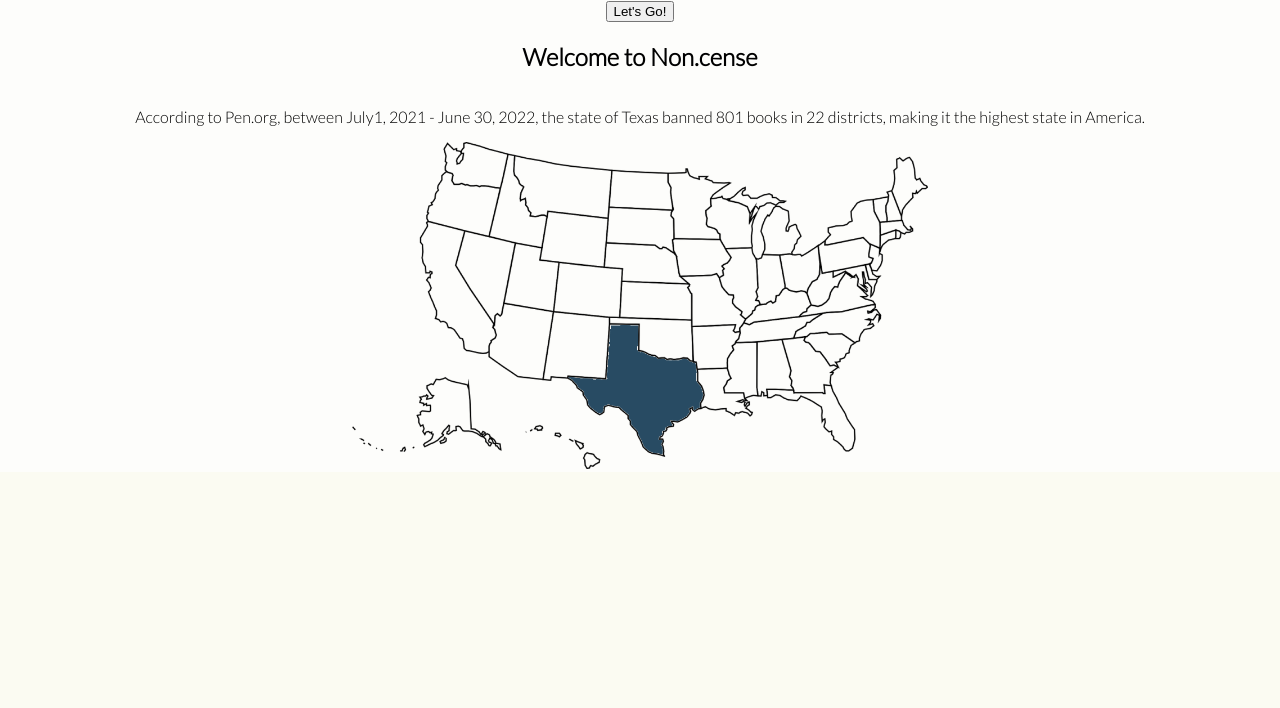
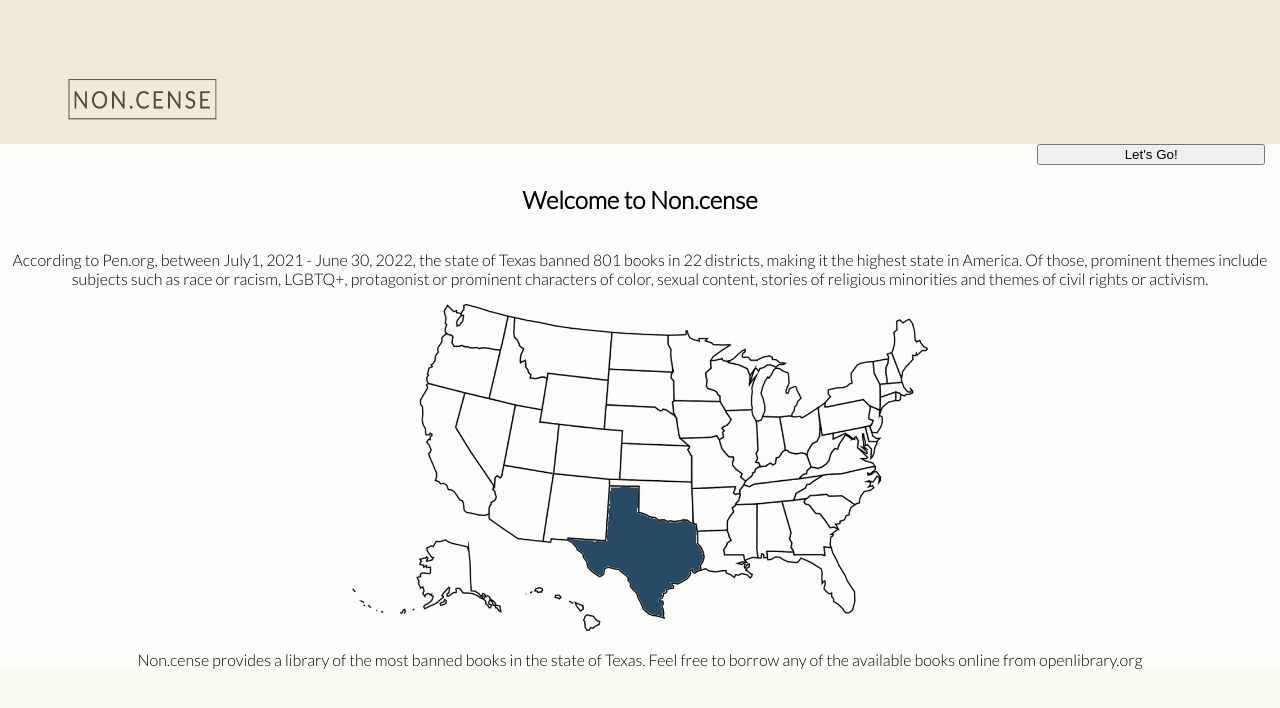
Before and after one commit to jheidepriem/noncense, a React (Create React App) app: page / in a window 1280 px wide. Shown: the top 708 px of the page. Built offline with nearby package versions, Linux system fonts and the light colour scheme; no server answers.

Commit message:
Add wireframe to about page

```diff
--- a/src/About/About.js
+++ b/src/About/About.js
@@ -1,18 +1,33 @@
-import './About.css'
+import Header from "../Header/Header";
+import "./About.css";
 
 const About = () => {
-  console.log('rendering')
   return (
     <main className="about-me">
-       <button>Let's Go!</button>
+      <Header />
+      <section className="button-container">
+        <button className="button" role="button">
+          Let's Go!
+        </button>
+      </section>
+      <h2 className="welcome-title">Welcome to Non.cense</h2>
       <section className="text-container">
-      <h2 className="welcome-title">Welcome to Non.cense</h2>
-      <p>According to Pen.org, between July1, 2021 - June 30, 2022,
-        the state of Texas banned 801 books in 22 districts, making it
-        the highest state in America.</p>
+        <p className="about-text">
+          According to Pen.org, between July1, 2021 - June 30, 2022, the state
+          of Texas banned 801 books in 22 districts, making it the highest state
+          in America. Of those, prominent themes include subjects such as race
+          or racism, LGBTQ+, protagonist or prominent characters of color,
+          sexual content, stories of religious minorities and themes of civil
+          rights or activism.
+        </p>
       </section>
-      <img className="map-image" src="map.png" alt="Map image"/>
+      <img className="map-image" src="map.png" alt="Map image" />
+      <p className="about-text-2">
+        Non.cense provides a library of the most banned books in the state of
+        Texas. Feel free to borrow any of the available books online from
+        openlibrary.org
+      </p>
     </main>
-  )
-}
+  );
+};
 export default About;
```
